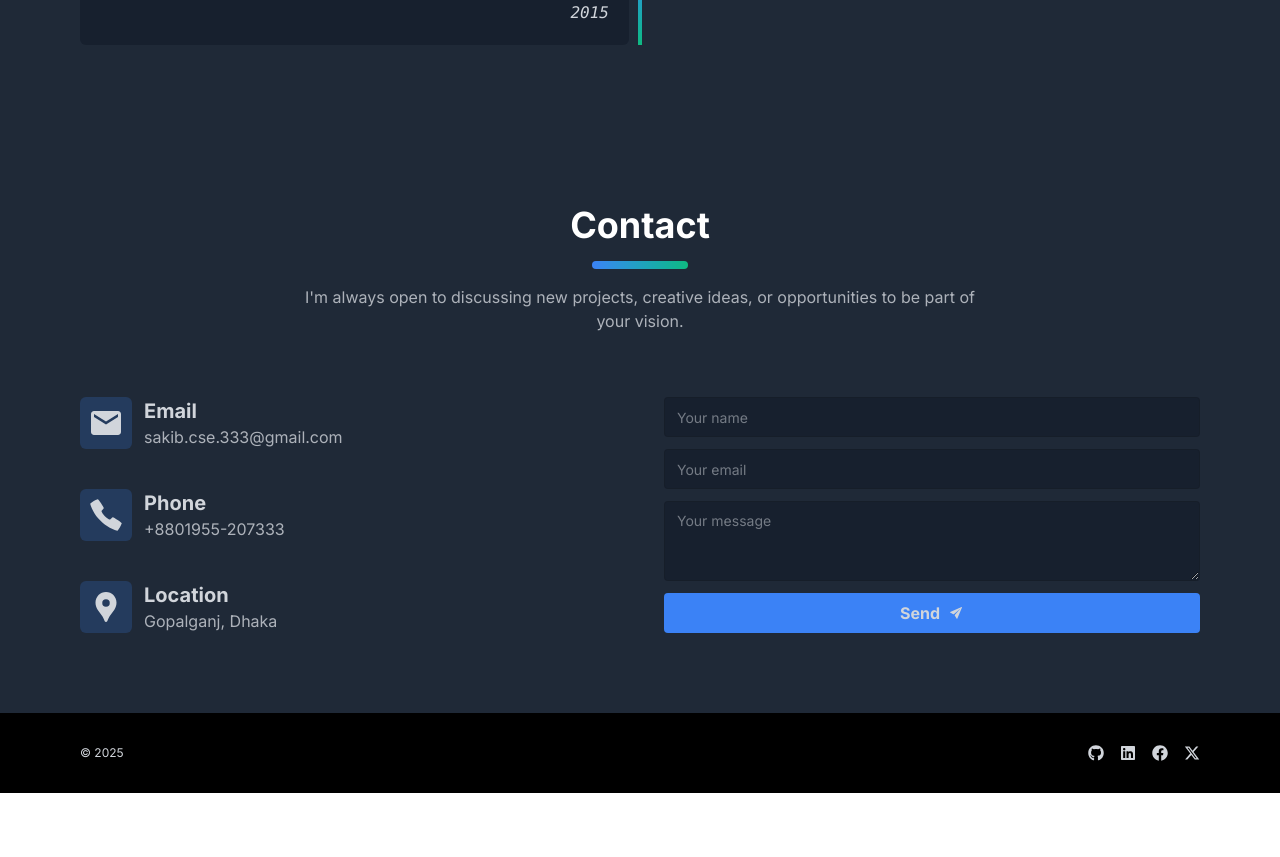
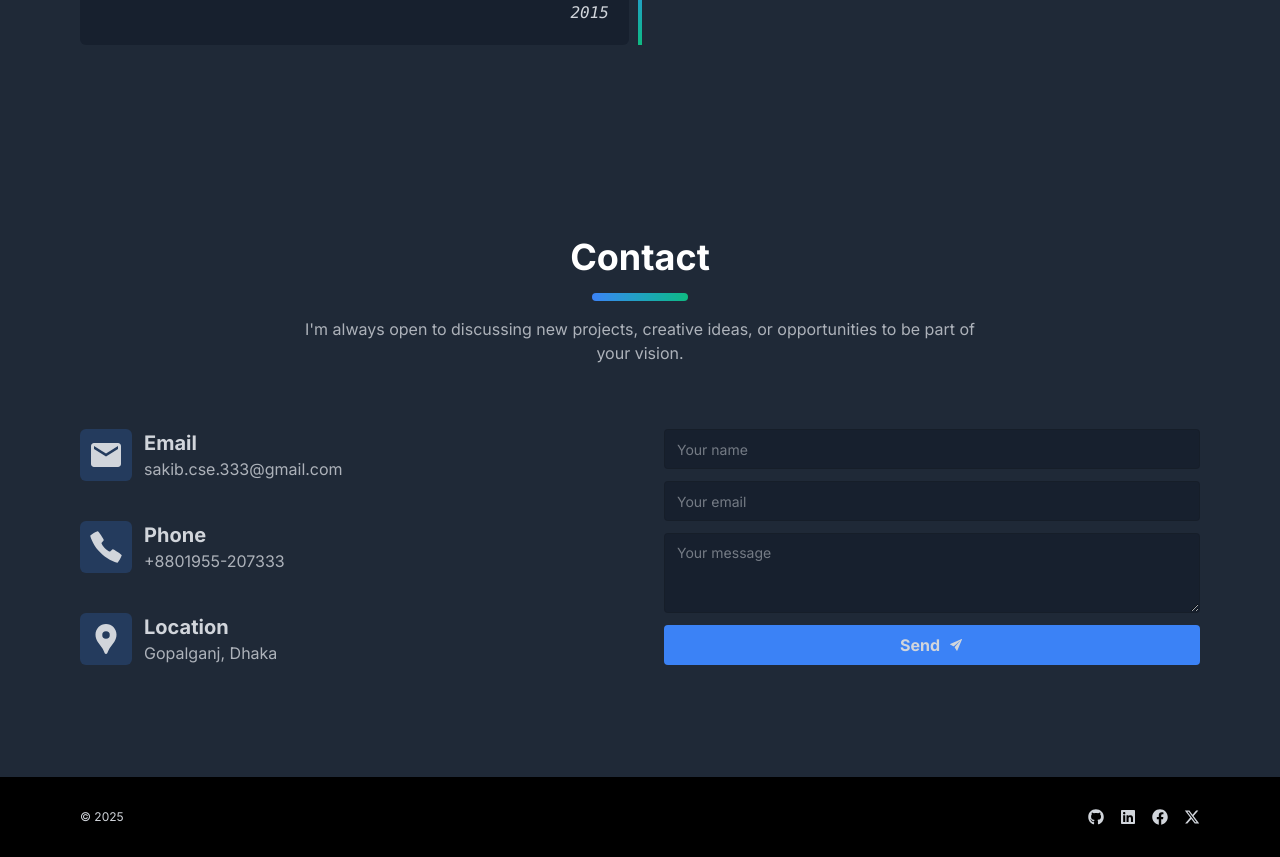
Before and after one commit to sakib-333/portfolio, a React (Vite) app: page / in a window 1280 px wide. Shown: the part 5301-6158 px from the top of the page. Before the commit the page ends 6094 px from the top, so only its background shows below. Built offline with nearby package versions, Linux system fonts and the light colour scheme.

Commit message:
Fix contact section margin.

```diff
--- a/src/Components/Contact/Contact.tsx
+++ b/src/Components/Contact/Contact.tsx
@@ -5,7 +5,7 @@ import ContactForm from "./ContactForm";
 
 const Contact = () => {
   return (
-    <div id="contact" className="mt-20 pb-20 px-4 mx-auto">
+    <div id="contact" className="py-28 px-4 mx-auto">
       <Heading title="Contact" />
       <p className="max-w-2xl mt-4 mx-auto text-center text-color-4/80">
         I'm always open to discussing new projects, creative ideas, or
```
